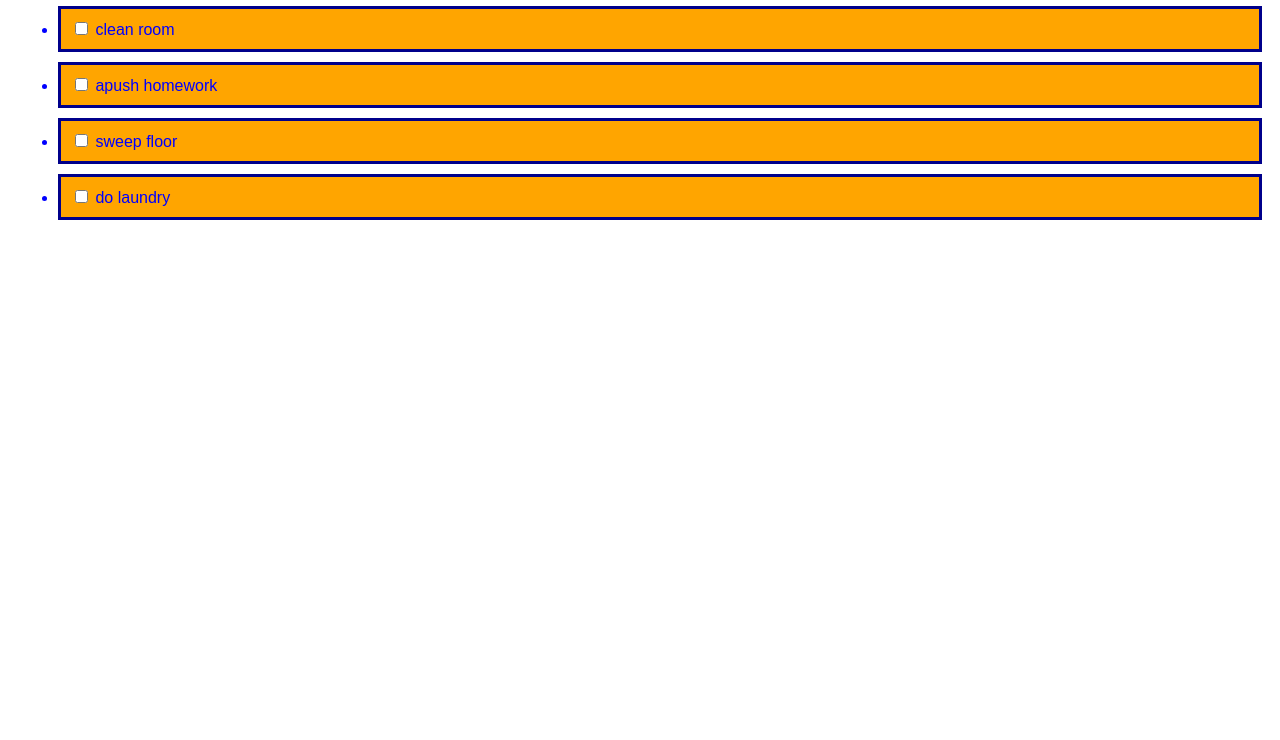
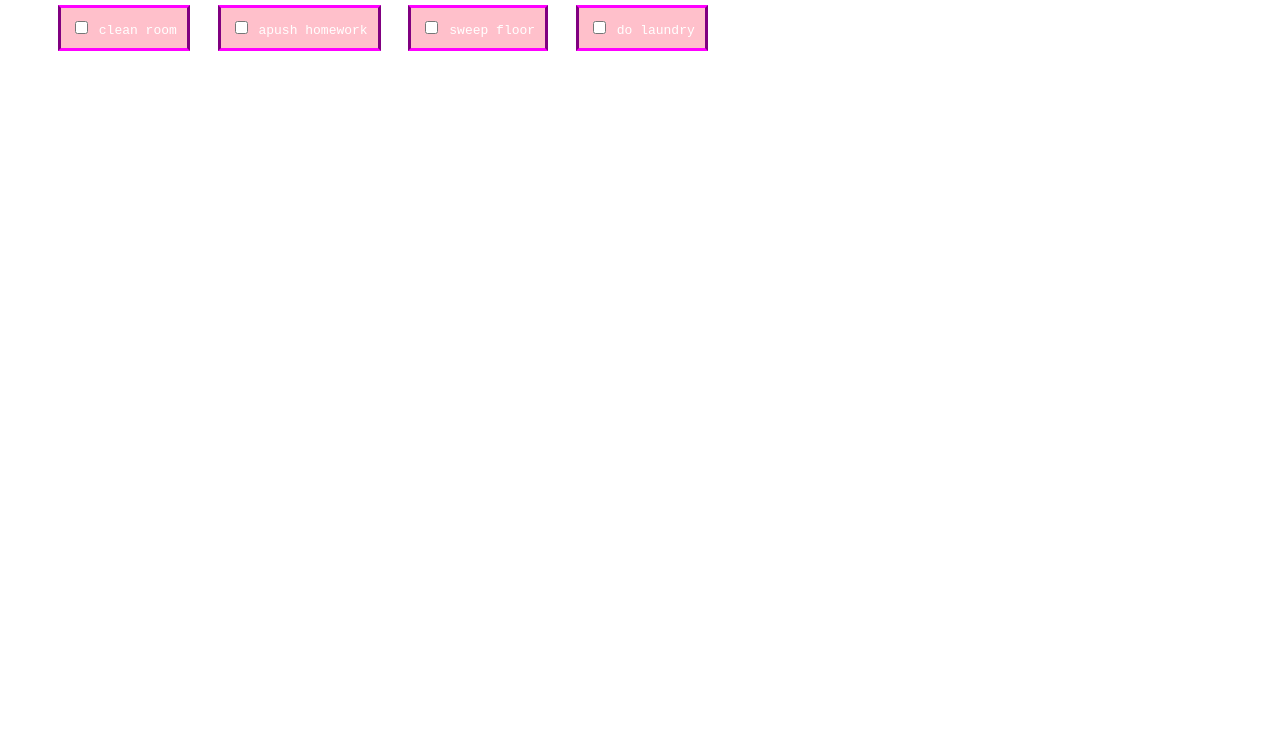
Before and after one commit to kwright29/TodoApp_Front_End, a plain HTML site: page index.html in a window 1280 px wide. Shown: the part 60-800 px from the top of the page. Drawn offline with Linux system fonts and the light colour scheme.

Commit message:
jsgitwop

```diff
--- a/index.css
+++ b/index.css
@@ -1,10 +1,13 @@
 html {
-    font-family: fantasy;
+    font-family: monospace;
 }
 li {
-  background-color: orange;
-  color: blue;
+  background-color: pink;
+  color: white;
   padding: 10px;
-  border: 3px solid darkblue;
+  border: 3px solid;
+  border-color: magenta purple magenta purple;
   margin: 10px;
+  display: inline-block;
+  c
 }
```
Also changed, not shown: index.js (added).
